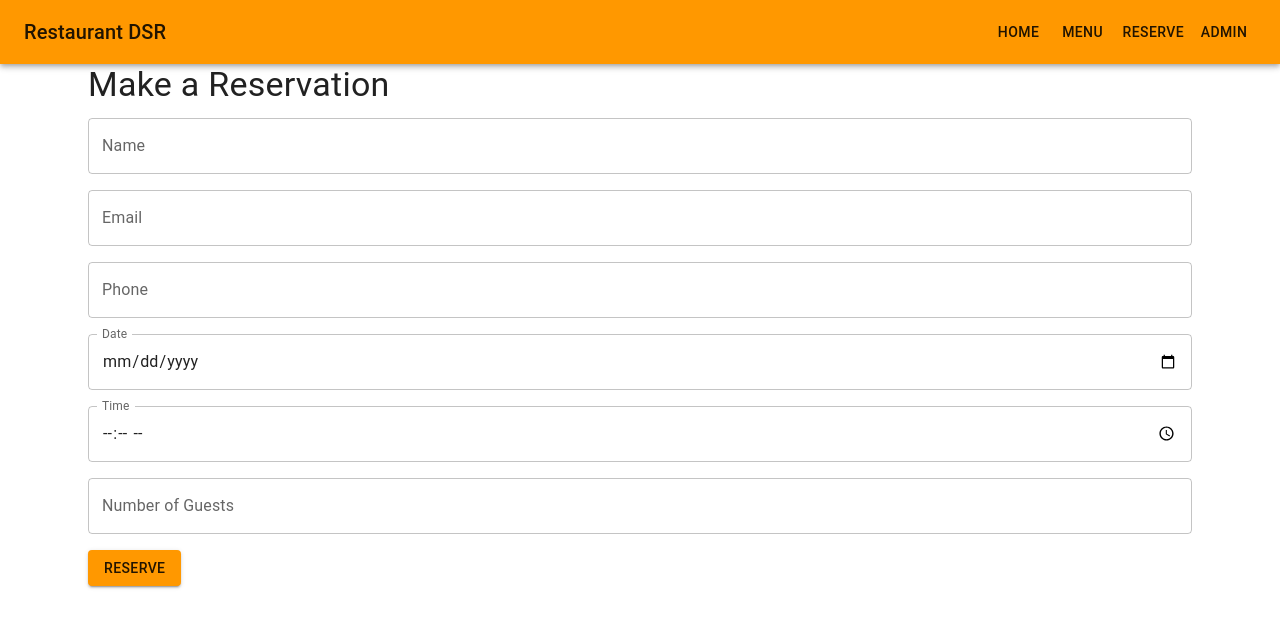
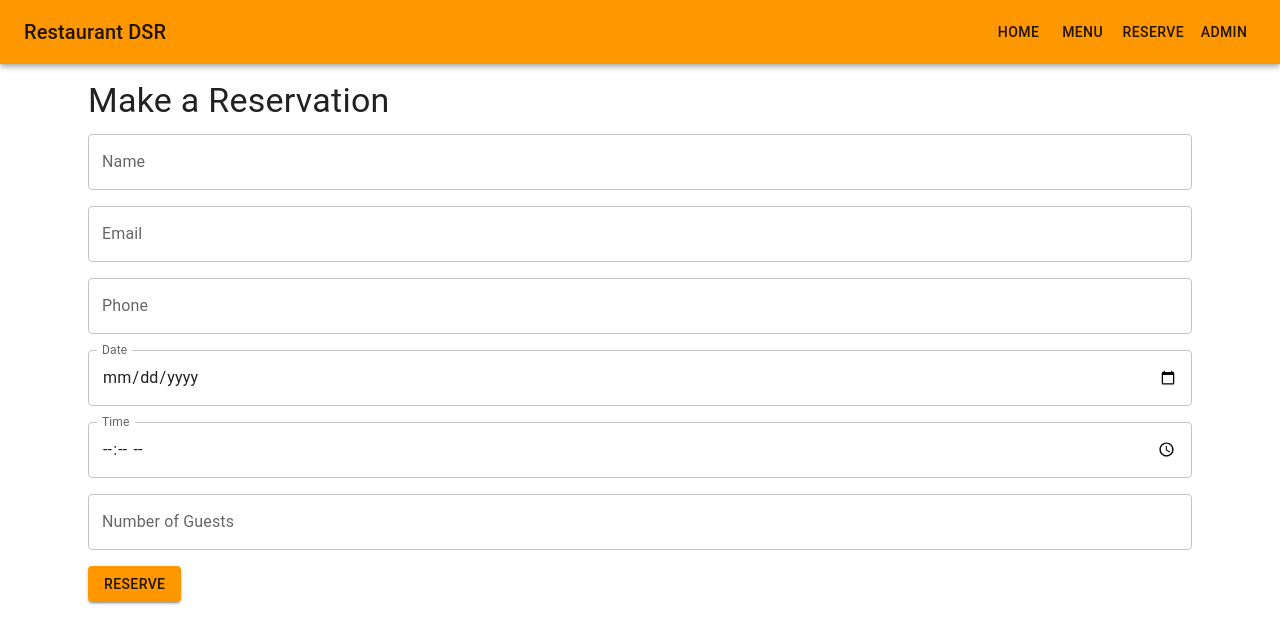
Before and after one commit to CaptoshkaLA/restaurant-dsr-frontend, a React (Create React App) app: page /reserve in a window 1280 px wide. Shown: the top 644 px of the page. Built offline with nearby package versions, Linux system fonts and the light colour scheme.

Commit message:
Added margins to the headings under the general header

```diff
--- a/src/components/Admin/AdminDashboard.tsx
+++ b/src/components/Admin/AdminDashboard.tsx
@@ -19,7 +19,7 @@ const AdminDashboard: React.FC = () => {
   console.log('Reservations:', reservations);
 
   return (
-    <Container>
+    <Container sx={{ marginTop: '1rem' }}>
       <Typography variant="h4" gutterBottom>
         Admin Dashboard
       </Typography>
--- a/src/components/Pages/Menu.tsx
+++ b/src/components/Pages/Menu.tsx
@@ -14,7 +14,7 @@ const Menu: React.FC = () => {
   }, [dispatch]);
 
   return (
-    <Container>
+    <Container sx={{ marginTop: '1rem' }}>
       <Typography variant="h4" gutterBottom>
         Our Menu
       </Typography>
--- a/src/components/Pages/Reserve.tsx
+++ b/src/components/Pages/Reserve.tsx
@@ -42,7 +42,7 @@ const Reserve: React.FC = () => {
   };
 
   return (
-    <Container>
+    <Container sx={{ marginTop: '1rem' }}>
       <Typography variant="h4" gutterBottom>
         Make a Reservation
       </Typography>
```
